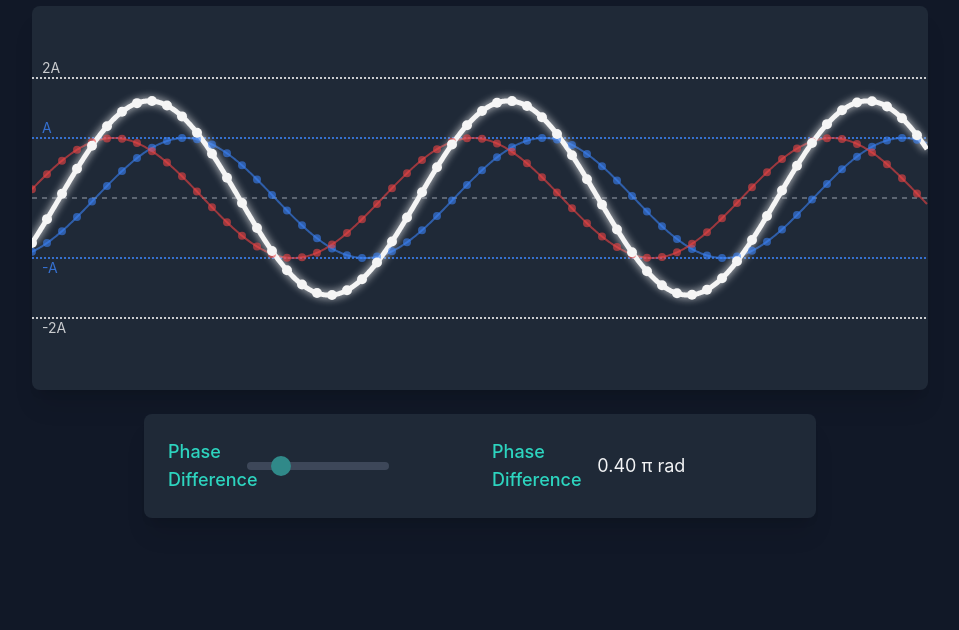
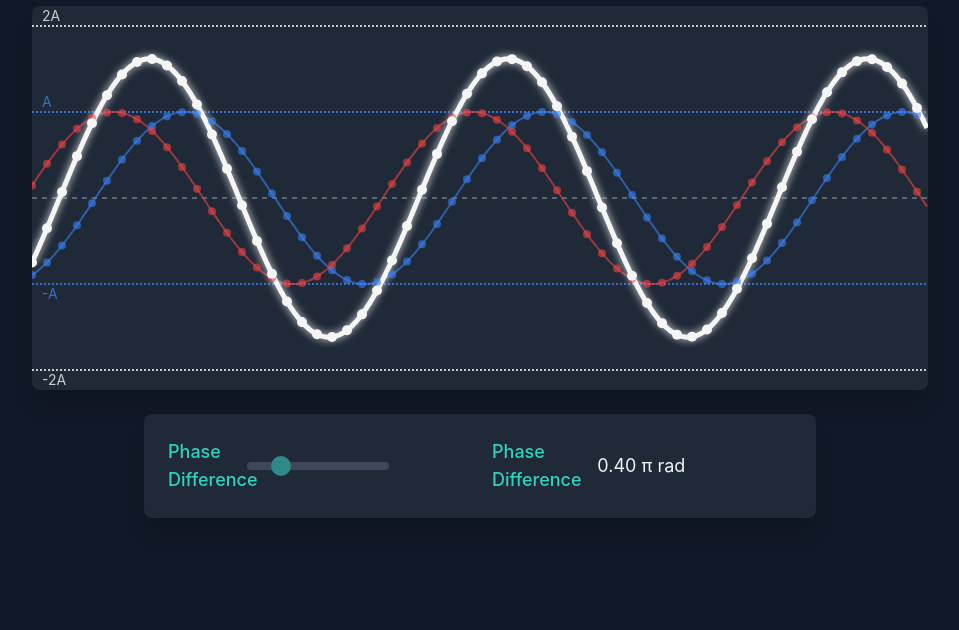
Before and after one commit to arifmawardi/Waves_Interference, a plain HTML site: page index.html in a window 1280 px wide. Shown: the part 170-800 px from the top of the page, without its empty margins (160-1119 px from the left). Drawn offline with nearby package versions, Linux system fonts and the light colour scheme.

Commit message:
Update index.html

```diff
--- a/index.html
+++ b/index.html
@@ -45,7 +45,7 @@
 </head>
 <body class="bg-gray-900 text-gray-100 flex flex-col items-center justify-center min-h-screen p-4">
 
-    <h1 class="text-3xl md:text-4xl font-bold mb-6 text-teal-300">Wavess Interference</h1>
+    <h1 class="text-3xl md:text-4xl font-bold mb-6 text-teal-300">Wave Interference</h1>
 
     <!-- Canvas for the wave visualization --><canvas id="waveCanvas" class="bg-gray-800 rounded-lg shadow-xl w-full max-w-4xl h-64 md:h-96 mb-6"></canvas>
 
@@ -83,8 +83,6 @@
             const phaseSlider = document.getElementById('phase');
 
             // Get readout elements
-            // const speedReadout = document.getElementById('speedReadout'); // Removed
-            // const wavelengthReadout = document.getElementById('wavelengthReadout'); // Removed
             const phaseReadout = document.getElementById('phaseReadout');
 
             // --- Corrected Physics Parameters ---
@@ -92,7 +90,7 @@
             const propSpeed = 2; // (pixels/frame) - Tuned for good visual range
 
             // Wave parameters controlled by user
-            const amplitude = 60; // Fixed amplitude (REDUCED from 80 to prevent clipping)
+            let amplitude; // Will be set dynamically in resizeCanvas()
             const frequency = 0.035; // Fixed frequency (omega)
             let phase = parseFloat(phaseSlider.value); // Phase difference in radians
 
@@ -111,9 +109,6 @@
 
             // Update readouts
             function updateReadouts() {
-                // let wavelength = (2 * Math.PI) / k; // Removed
-                // speedReadout.textContent = `${propSpeed} px/frame`; // Removed
-                // wavelengthReadout.textContent = `${wavelength.toFixed(1)} px`; // Removed
                 let phaseInPi = phase / Math.PI;
                 phaseReadout.textContent = `${phaseInPi.toFixed(2)} π rad`;
             }
@@ -129,6 +124,16 @@
                 // Set canvas size to its CSS-defined size
                 canvas.width = canvas.clientWidth;
                 canvas.height = canvas.clientHeight;
+
+                // Dynamically calculate amplitude based on canvas height to prevent clipping
+                const yCenter = canvas.height / 2;
+                const padding = 20; // 20 pixels of padding from the top/bottom edge for labels/beads
+
+                // Max resultant amplitude is 2 * amplitude. We want 2 * amplitude <= yCenter - padding.
+                amplitude = (yCenter - padding) / 2;
+
+                // Ensure amplitude is a reasonable value if canvas is tiny
+                if (amplitude < 10) amplitude = 10;
             }
 
             // Function to draw the waves
@@ -150,10 +155,10 @@
                 // --- End Equilibrium Line ---
 
                 // --- Draw Amplitude Lines ---
-                const A = amplitude; // 80
-                const A_prime = 2 * A; // Changed from dynamic calculation to fixed 2*A
+                const A = amplitude; // This will now be the dynamic amplitude
+                const A_prime = 2 * A; // This will also be dynamic
                 const x_label_pos = 10; // X position for the labels "A" and "2A"
-                const line_end_x = canvas.width; // X position for the end of the amplitude lines (was 75)
+                const line_end_x = canvas.width; // X position for the end of the amplitude lines
 
                 ctx.globalAlpha = 0.8; // Make lines slightly transparent
                 ctx.setLineDash([2, 2]);
@@ -172,8 +177,8 @@
 
                 // Add label "A"
                 ctx.fillStyle = '#3b82f6';
-                ctx.fillText('A', x_label_pos, yCenter - A - 5); // FIX: Corrected syntax and label
-                ctx.fillText('-A', x_label_pos, yCenter + A + 15); // FIX: Corrected syntax and label
+                ctx.fillText('A', x_label_pos, yCenter - A - 5);
+                ctx.fillText('-A', x_label_pos, yCenter + A + 15);
 
 
                 // 2. Draw Lines for A' (Resultant Amplitude) - Top and Bottom
@@ -331,14 +336,14 @@
             }
 
             // Initial setup
-            resizeCanvas();
+            resizeCanvas(); // This now sets the dynamic amplitude
             updateReadouts();
 
             // Start the animation
             animate();
 
             // Resize canvas on window resize
-            window.addEventListener('resize', resizeCanvas);
+            window.addEventListener('resize', resizeCanvas); // Also updates amplitude on resize
         };
     </script>
 </body>
```
